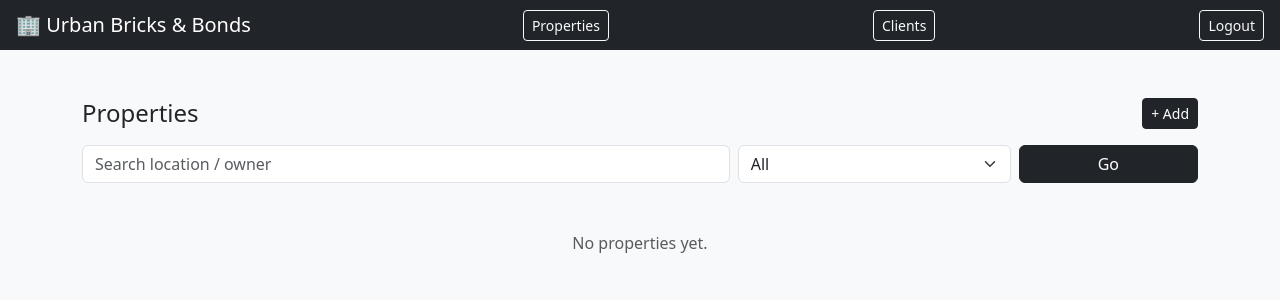
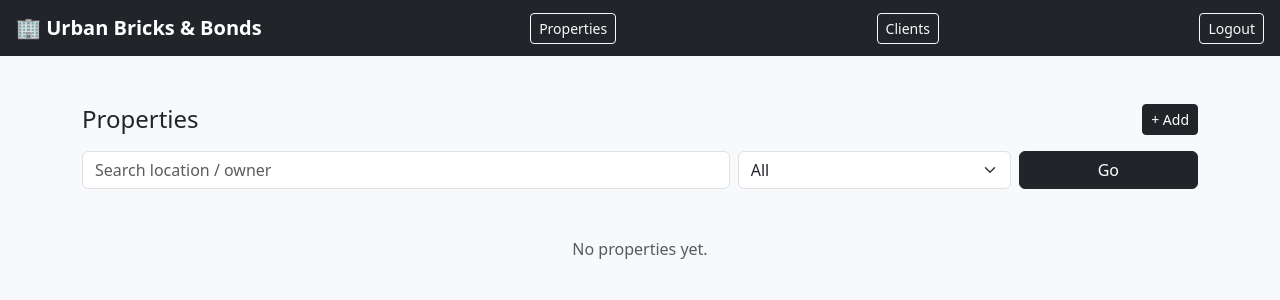
Before and after one commit to nikhilsharma/realestate-mvp, a Flask app: page / in a window 1280 px wide. Shown: the top 300 px of the page. Run offline with Flask 3, Linux system fonts and the light colour scheme; the visitor is signed in with stand-in values (Sample User, id 1); data that the repository does not hold is empty; some libraries are stand-ins or nearby versions.

Commit message:
navbar home redirect

```diff
--- a/templates/base.html
+++ b/templates/base.html
@@ -13,7 +13,9 @@
 <body class="bg-light">
 
 <nav class="navbar navbar-dark bg-dark px-3">
-    <span class="navbar-brand mb-0 h5">🏢 Urban Bricks & Bonds</span>
+    <a class="navbar-brand fw-semibold" href="/">
+        🏢 Urban Bricks & Bonds
+    </a>
     {% if session.get("logged_in") %}
         <a href="/" class="btn btn-sm btn-outline-light me-2">Properties</a>
         <a href="/clients" class="btn btn-sm btn-outline-light me-2">Clients</a>
```
